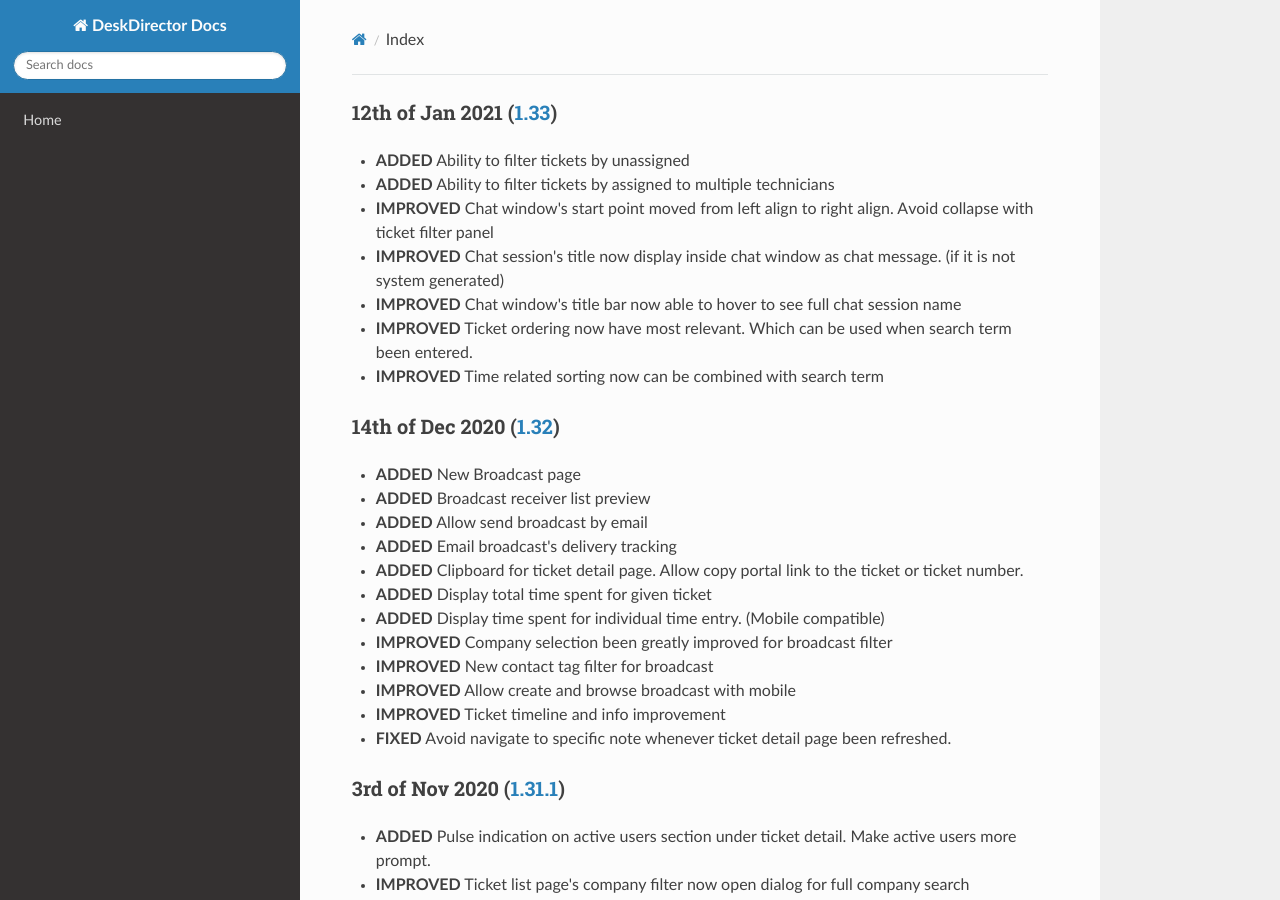
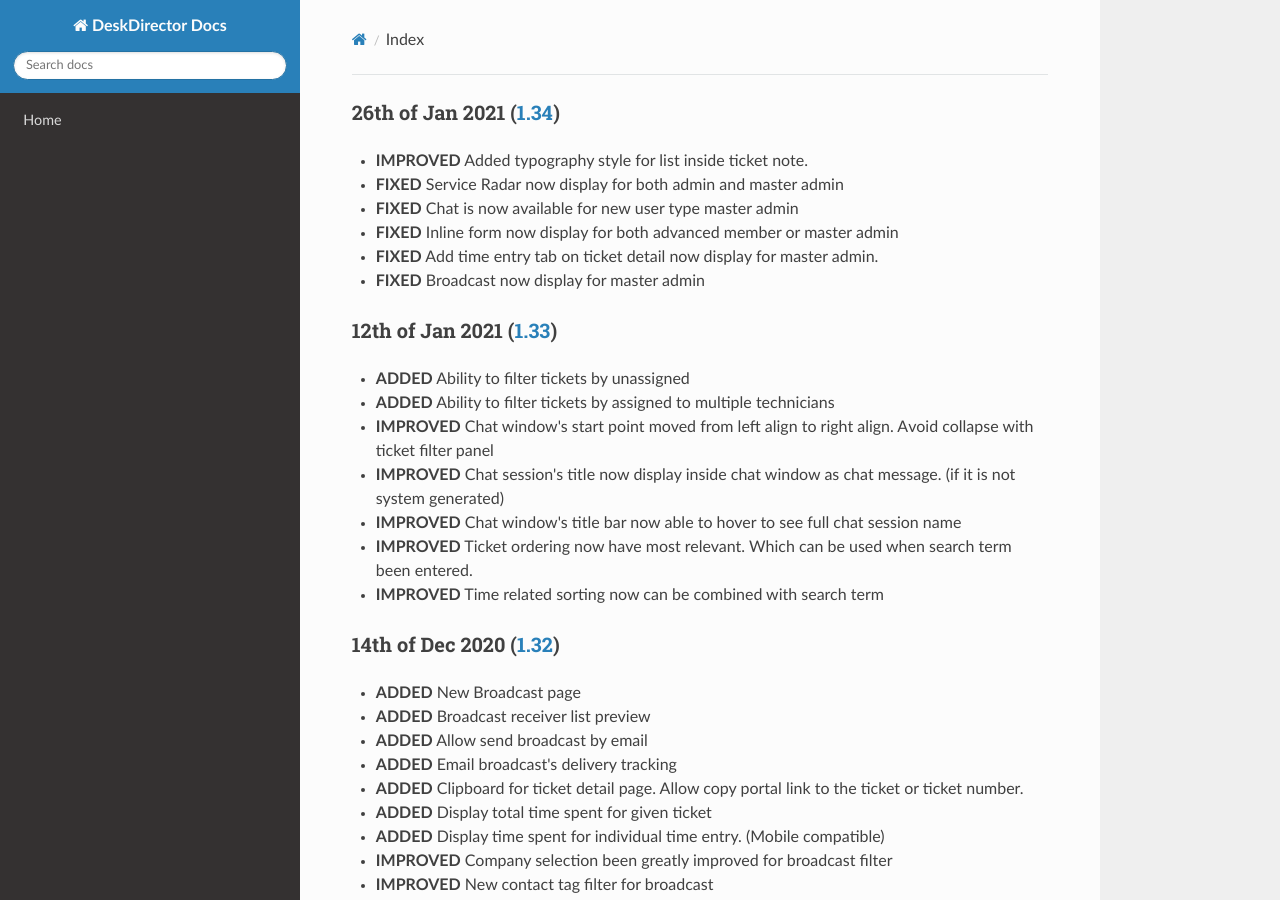
Before and after one commit to DeskDirector/docs, an MkDocs documentation site: the page built from docs/_release/tech/README.md, in a window 1280 px wide and 900 px high. Built offline with MkDocs 1.6.1, drawn with Linux system fonts in a browser that asks for light colours; nearby versions of some CDN libraries; old or Windows-style settings are respelled for this version of MkDocs.

Commit message:
Update README.md

```diff
--- a/docs/_release/tech/README.md
+++ b/docs/_release/tech/README.md
@@ -1,3 +1,11 @@
+### 26th of Jan 2021 ([1.34](v1.34))
+- **IMPROVED** Added typography style for list inside ticket note.
+- **FIXED** Service Radar now display for both admin and master admin
+- **FIXED** Chat is now available for new user type master admin
+- **FIXED** Inline form now display for both advanced member or master admin
+- **FIXED** Add time entry tab on ticket detail now display for master admin.
+- **FIXED** Broadcast now display for master admin
+
 ### 12th of Jan 2021 ([1.33](v1.33))
 - **ADDED** Ability to filter tickets by unassigned
 - **ADDED** Ability to filter tickets by assigned to multiple technicians
```
